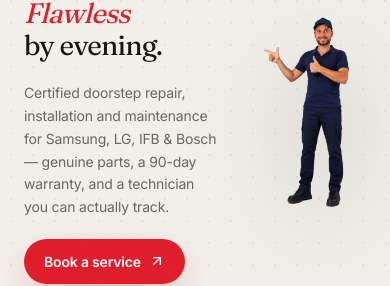
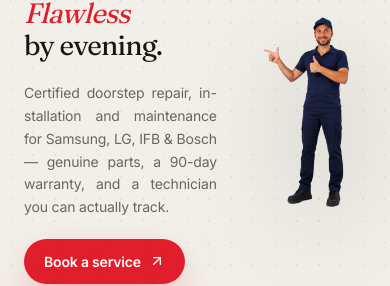
Before and after one commit to Tanveersultana125/24X7services, a Next.js app: page / in a window 390 px wide. Shown: the part 186-472 px from the top of the page. Built offline with nearby package versions, Linux system fonts and the light colour scheme.

Commit message:
Justify the hero copy on phones
In a seven-column strip the rag was very uneven. Justify it below sm with
hyphenation so the right edge lines up without opening word gaps; wider
screens keep the pretty-wrapped left rag.

Co-Authored-By: Claude Opus 4.8 (1M context) <noreply@anthropic.com>

```diff
--- a/src/components/site/Hero.tsx
+++ b/src/components/site/Hero.tsx
@@ -59,7 +59,9 @@ export function Hero() {
             initial={{ opacity: 0, y: 16 }}
             animate={{ opacity: 1, y: 0 }}
             transition={{ duration: 0.8, delay: 0.5, ease }}
-            className="col-span-7 col-start-1 row-start-2 max-w-md self-start text-pretty text-[0.875rem] leading-relaxed text-muted sm:text-base lg:col-span-6 lg:mt-8 lg:text-lg"
+            /* justified on phones so the narrow column has a clean right edge;
+               hyphenation keeps the word gaps from opening up */
+            className="col-span-7 col-start-1 row-start-2 max-w-md hyphens-auto self-start text-justify text-[0.875rem] leading-relaxed text-muted sm:text-pretty sm:text-left sm:text-base lg:col-span-6 lg:mt-8 lg:text-lg"
           >
             Certified doorstep repair, installation and maintenance for Samsung, LG,
             IFB &amp; Bosch — genuine parts, a 90-day warranty, and a technician you can
```
